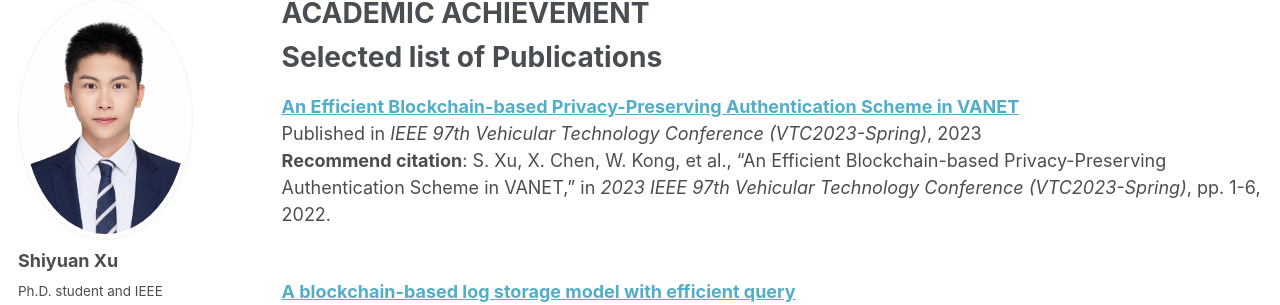
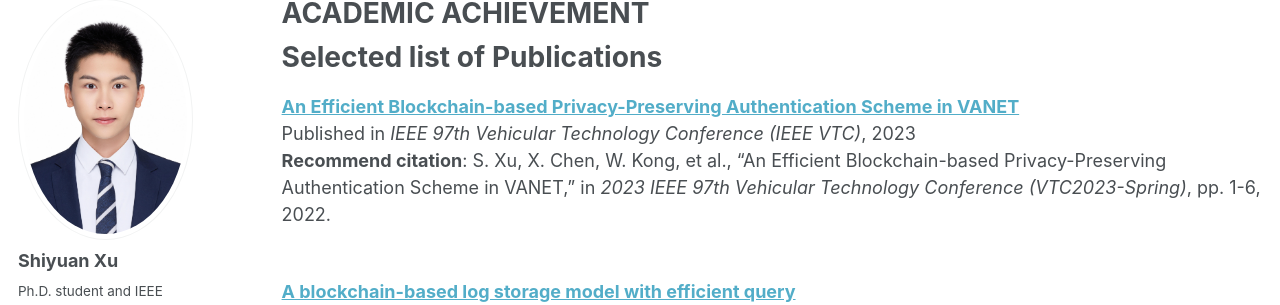
Before and after one commit to shiyuanjack/shiyuanjack.github.io, a Jekyll site: the page built from _pages/publications.md, in a window 1280 px wide and 900 px high. Shown: the part 119-424 px from the top of the window. Built offline with Jekyll 4.4.1, drawn with Linux system fonts in a browser that asks for light colours; some web fonts are replaced.

Commit message:
Update publications.md

```diff
--- a/_pages/publications.md
+++ b/_pages/publications.md
@@ -9,7 +9,7 @@ Selected list of Publications
 ======
 [**An Efficient Blockchain-based Privacy-Preserving Authentication Scheme in VANET**](https://ieeexplore.ieee.org/abstract/document/10201163)
 <br>
-Published in *IEEE 97th Vehicular Technology Conference (VTC2023-Spring)*, 2023
+Published in *IEEE 97th Vehicular Technology Conference (IEEE VTC)*, 2023
 <br>
 **Recommend citation**: S. Xu, X. Chen, W. Kong, et al., "An Efficient Blockchain-based Privacy-Preserving Authentication Scheme in VANET," in *2023 IEEE 97th Vehicular Technology Conference (VTC2023-Spring)*, pp. 1-6, 2022.
 <br><br>
```
